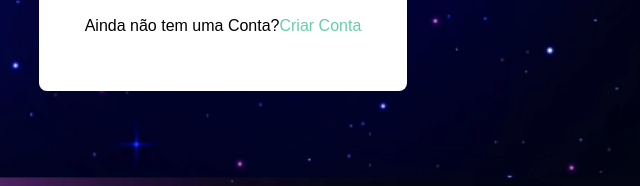
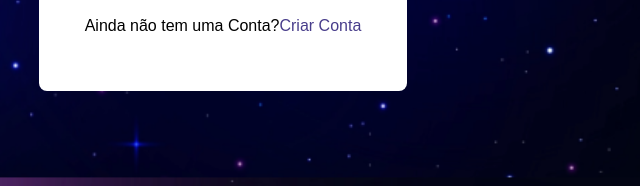
Before and after one commit to Jaolag/Api-Tarefas-Front-end, a plain HTML site: page login.html in a window 1280 px wide. Shown: the part 564-750 px from the top of the page, 417-1057 px from the left. Drawn offline with Linux system fonts and the light colour scheme.

Commit message:
Update login.css

```diff
--- a/assets/css/login.css
+++ b/assets/css/login.css
@@ -67,7 +67,7 @@ p {
 
 a {
     text-decoration: none;
-    color: #66CDAA;
+    color: #483D8B;
 }
 
 a:hover {
```
